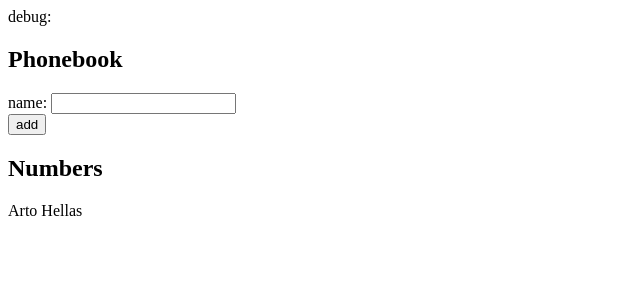
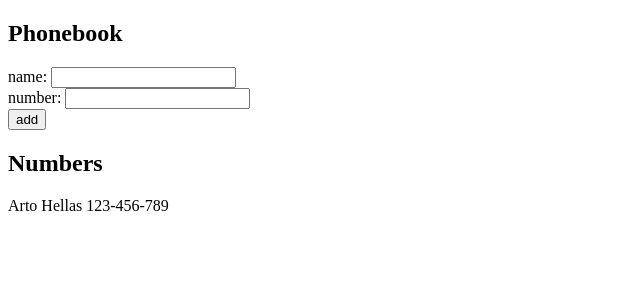
Before and after one commit to hyjin123/helsinki-part2-2025, a React (Vite) app in the folder phonebook/: page / in a window 1280 px wide. Shown: the top 300 px of the page, without its empty margins (0-640 px from the left). Built offline with nearby package versions, Linux system fonts and the light colour scheme.

Commit message:
exercise 2.8

```diff
--- a/phonebook/src/App.jsx
+++ b/phonebook/src/App.jsx
@@ -1,8 +1,11 @@
 import { useState } from "react";
 
 const App = () => {
-  const [persons, setPersons] = useState([{ name: "Arto Hellas" }]);
+  const [persons, setPersons] = useState([
+    { name: "Arto Hellas", number: "123-456-789" },
+  ]);
   const [newName, setNewName] = useState("");
+  const [newNumber, setNewNumber] = useState("");
 
   const addPerson = (event) => {
     event.preventDefault();
@@ -13,14 +16,18 @@ const App = () => {
       ).length > 0
     ) {
       alert(`${newName} already exists`);
+    } else if (!newName || !newNumber) {
+      alert("name or number is missing");
     } else {
       const personObject = {
         name: newName,
+        number: newNumber,
         id: String(persons.length + 1),
       };
 
       setPersons(persons.concat(personObject));
       setNewName("");
+      setNewNumber("");
     }
   };
 
@@ -28,13 +35,19 @@ const App = () => {
     setNewName(event.target.value);
   };
 
+  const handleNumberChange = (event) => {
+    setNewNumber(event.target.value);
+  };
+
   return (
     <div>
-      <div>debug: {newName}</div>
       <h2>Phonebook</h2>
       <form onSubmit={addPerson}>
         <div>
           name: <input value={newName} onChange={handlePersonChange} />
+        </div>
+        <div>
+          number: <input value={newNumber} onChange={handleNumberChange} />
         </div>
         <div>
           <button type="submit">add</button>
@@ -42,7 +55,9 @@ const App = () => {
       </form>
       <h2>Numbers</h2>
       {persons.map((person) => (
-        <p key={person.name}>{person.name}</p>
+        <p key={person.name}>
+          {person.name} {person.number}
+        </p>
       ))}
     </div>
   );
```
